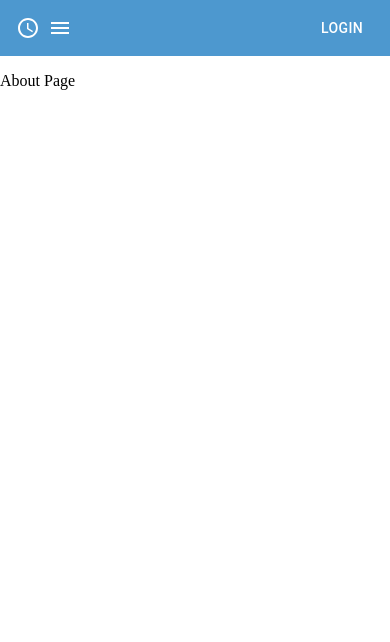
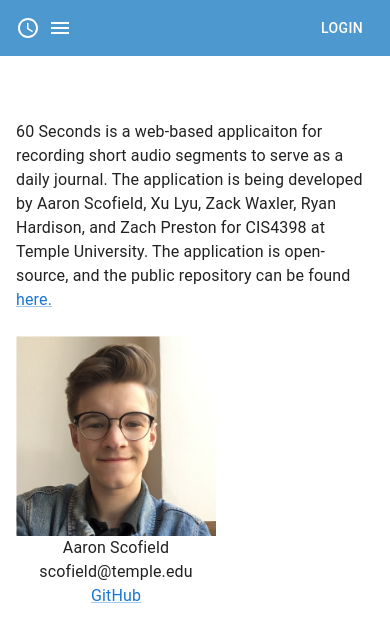
Before and after one commit to Capstone-Projects-2022-Spring/project-60seconds, a React Native app: screen /About in a window 390 px wide. Shown: the top 642 px of the page. Built offline with nearby package versions, Linux system fonts and the light colour scheme.

Commit message:
implemented simple about page, added info about self to page

```diff
--- a/Pages/About.js
+++ b/Pages/About.js
@@ -1,13 +1,57 @@
-import { StatusBar } from 'expo-status-bar';
-import { Text, View } from 'react-native';
+import { View } from 'react-native';
+import Container from "@mui/material/Container";
+import CssBaseline from "@mui/material/CssBaseline";
+import Box from "@mui/material/Box";
+import Typography from "@mui/material/Typography";
+import Link from "@mui/material/Link"
+import aaronPhoto from '../assets/aaron.png'
 import styles from '../App.style';
 
 export default function About() {
   return (
     <View style={styles.container}>
       <div className="App">
-		<p>About Page</p>
-        <StatusBar style="auto" />
+		  <Container component="main" maxWidth="md">
+				<CssBaseline />
+				<Box
+					sx={{
+						marginTop: 8,
+            marginBottom: 3,
+						display: "flex",
+						flexDirection: "column",
+						alignItems: "left",
+					}}
+				>
+          <Typography>
+            60 Seconds is a web-based applicaiton for recording short audio segments to serve as a daily journal.
+            The application is being developed by Aaron Scofield, Xu Lyu, Zack Waxler, Ryan Hardison, and Zach Preston
+            for CIS4398 at Temple University. The application is open-source, and the public repository can be found <Link href="https://github.com/Capstone-Projects-2022-Spring/project-60seconds">here.</Link>
+          </Typography>
+        </Box>
+        <Box
+          sx={{
+            marginBottom: 3,
+            display: "flex",
+            flexDirection: "row",
+            alignItems: "center",
+          }}
+        >
+          <Box
+            sx={{
+              marginBottom: 3,
+              marginRight: 3,
+              display: "flex",
+              flexDirection: "column",
+              alignItems: "center",
+            }}
+				  >
+            <img src={aaronPhoto} alt="Aaron Scofield" height={200} width={200} padding={50}/>
+            <Typography>Aaron Scofield</Typography>
+            <Typography>scofield@temple.edu</Typography>
+            <Typography><Link href="https://github.com/aaronscofield">GitHub</Link></Typography>
+          </Box>
+        </Box>
+      </Container>
       </div>
     </View>
   );
```
Also changed, not shown: assets/aaron.png (added).
